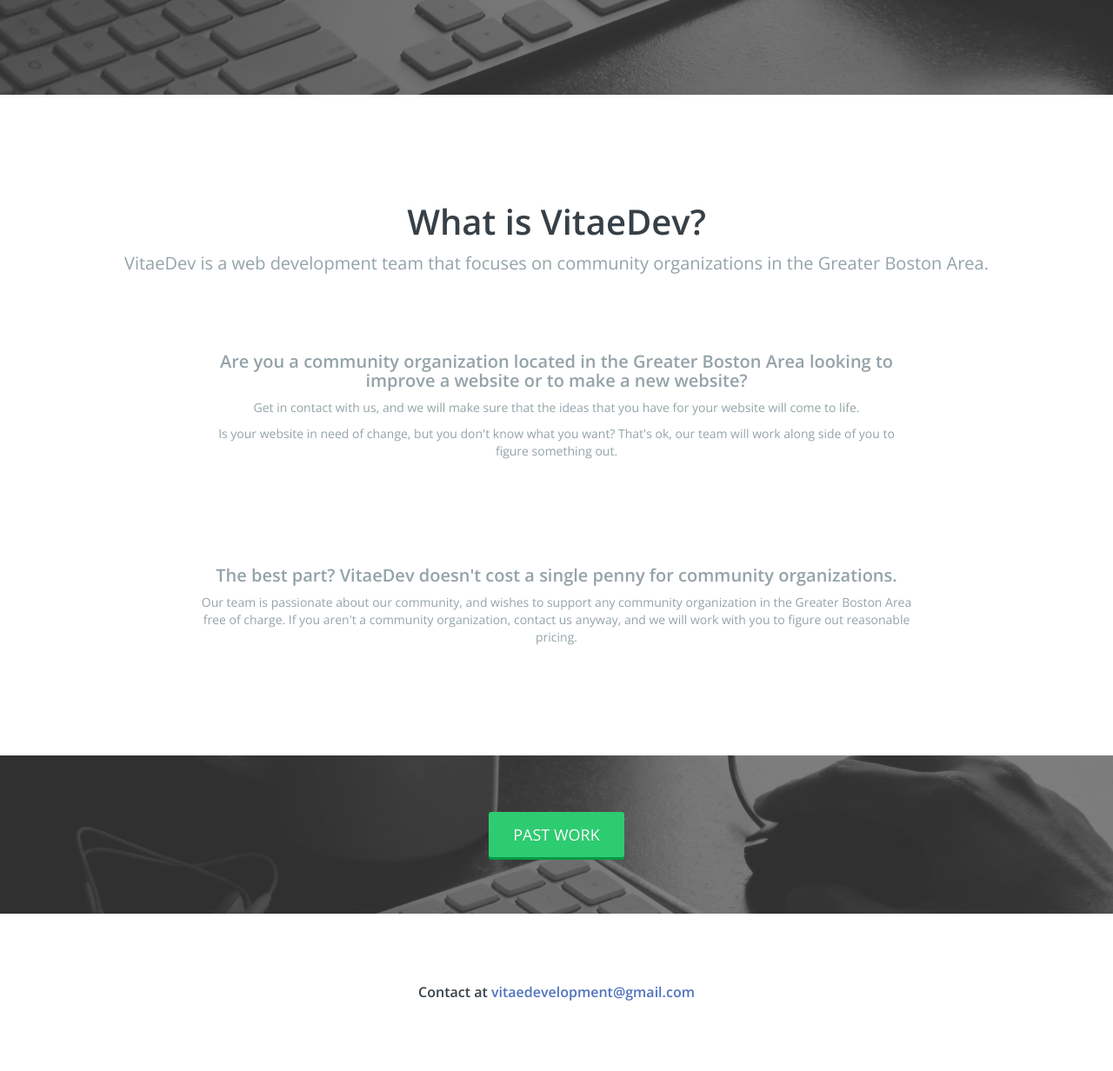
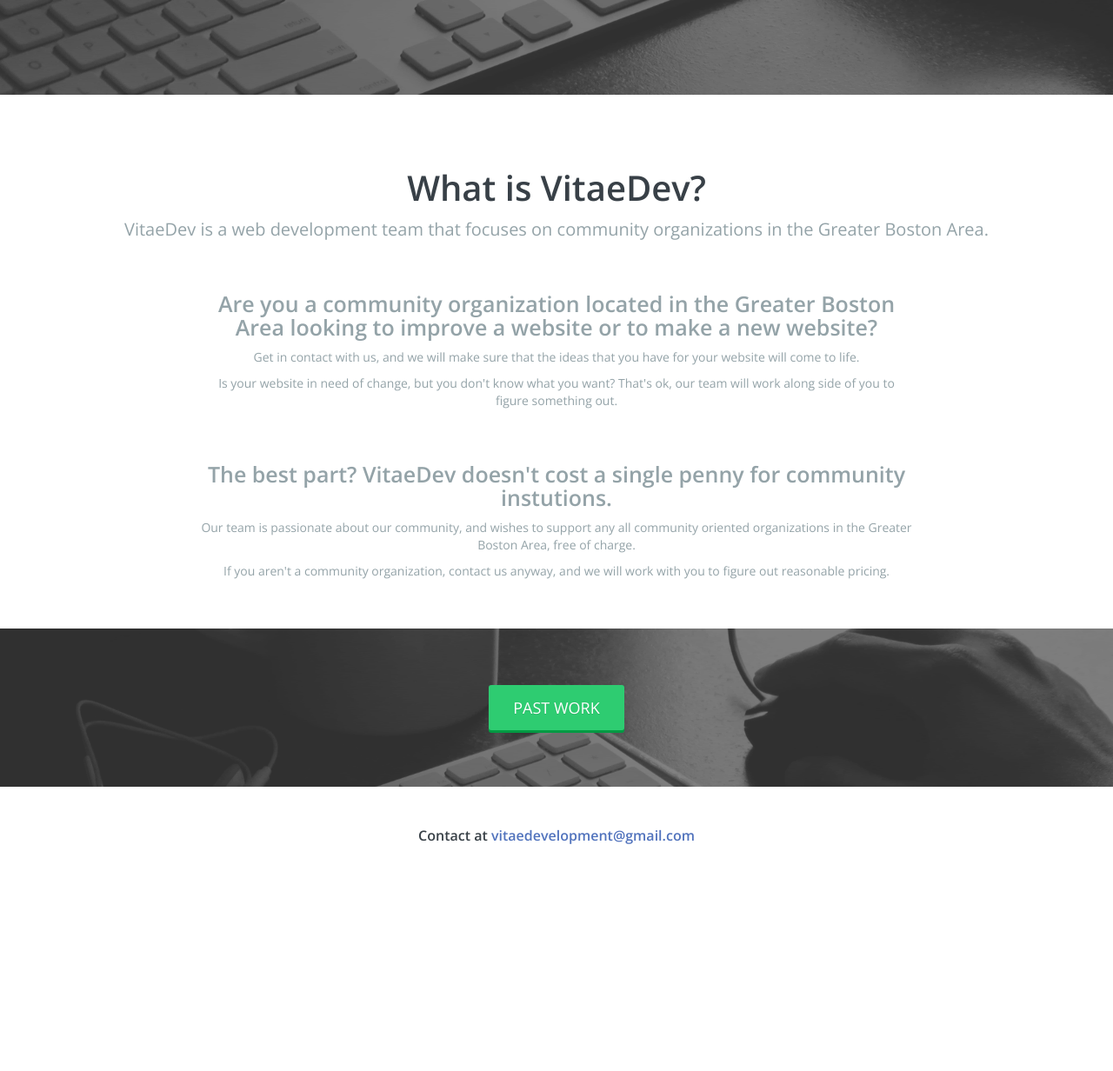
Before and after one commit to vitaedev/vitaedev.github.io, a PHP site: page / in a window 1280 px wide. Shown: the part 601-1833 px from the top of the page at 87% size. After the commit the page ends 1572 px from the top, so only its background shows below. Run offline with PHP 8.4, Linux system fonts and the light colour scheme.

Commit message:
Ducks? Wait, no, formatting, yes, formatting

```diff
--- a/css/main.css
+++ b/css/main.css
@@ -28,7 +28,7 @@
 
 h1{font-size:50px;line-height:60px;margin:25px 0;}
 h2{font-size:40px;font-weight:600;margin:15px 0;}
-h3{font-size:20px;margin:10px 0;font-weight:600;}
+h3{font-size:25px;margin:10px 0;font-weight:600;}
 h4{font-size:20px;margin:10px 0;}
 h5{font-size:28px;font-weight:600;margin:15px 0;color:#384047;}
 h6{font-size:16px;font-weight:600;margin:10px 0;color:#384047;}
@@ -303,7 +303,7 @@
 /*========== 3. HERO IMAGE ==============*/
 
 section{
-    padding: 5% 10%;
+    padding: 2% 10%;
     text-align: center;
 }
 section header {
--- a/index.html
+++ b/index.html
@@ -49,8 +49,10 @@
         </section>
 
       <section>
-        <h3>The best part? VitaeDev doesn't cost a single penny for community organizations.</h3>
-        <p>Our team is passionate about our community, and wishes to support any community organization in the Greater Boston Area free of charge. If you aren't a community organization, contact us anyway, and we will work with you to figure out reasonable pricing.</p>
+        <h3>The best part? VitaeDev doesn't cost a single penny for community instutions.</h3>
+          <p>Our team is passionate about our community, and wishes to support any all community oriented organizations in the Greater Boston Area, free of charge.</p>
+
+          <p>If you aren't a community organization, contact us anyway, and we will work with you to figure out reasonable pricing.</p>
         </section>
 
 
```
